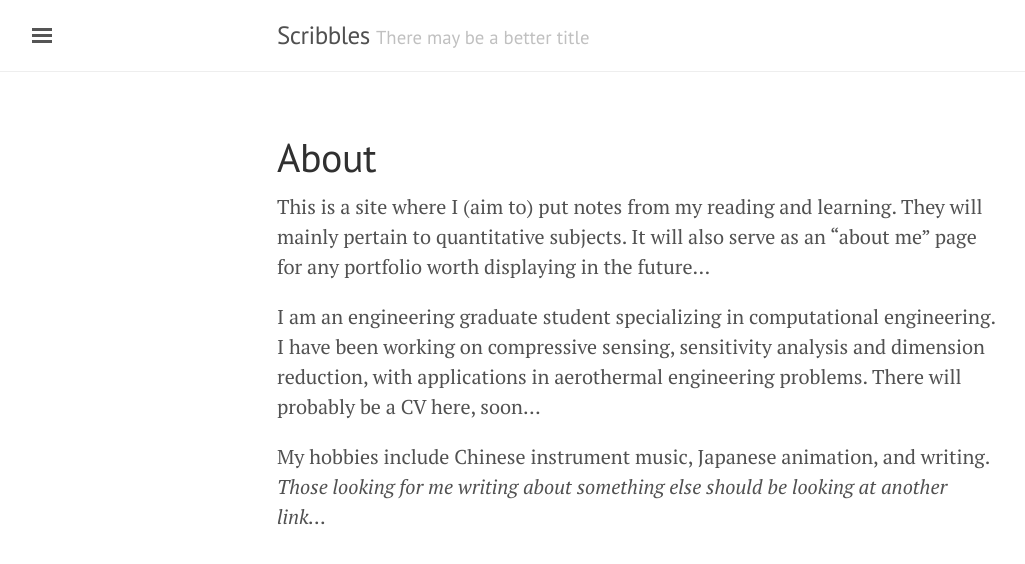
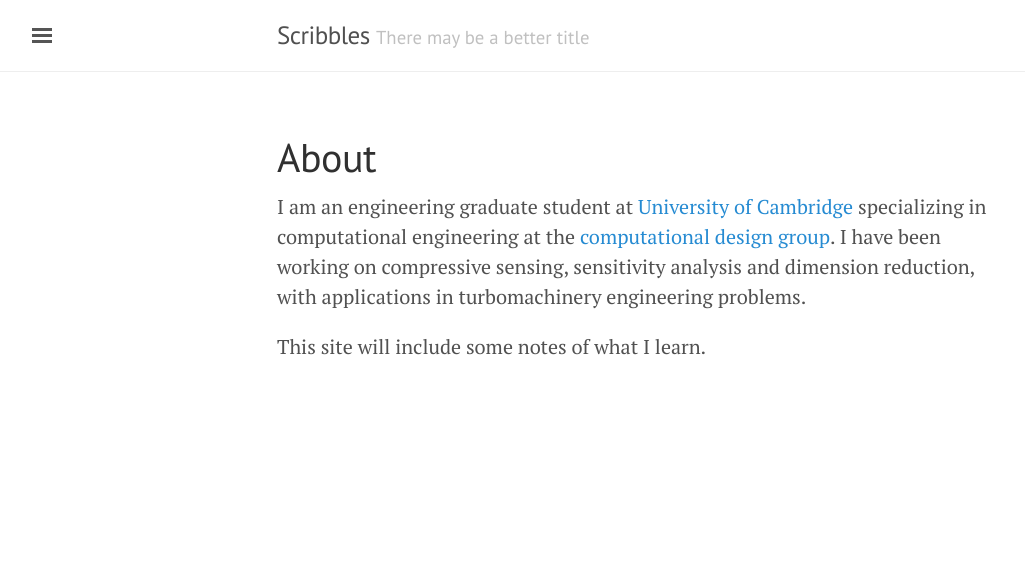
Before and after one commit to ncywong/ncywong, a Jekyll site: the page built from about.md, in a window 1280 px wide. Shown: the top 564 px of the page, without its empty margins (3-1028 px from the left). Built offline with Jekyll 4.4.1, drawn with Linux system fonts in a browser that asks for light colours.

Commit message:
update about

```diff
--- a/about.md
+++ b/about.md
@@ -3,8 +3,6 @@ layout: page
 title: About
 ---
 
-This is a site where I (aim to) put notes from my reading and learning. They will mainly pertain to quantitative subjects. It will also serve as an "about me" page for any portfolio worth displaying in the future...
+I am an engineering graduate student at [University of Cambridge](http://www.eng.cam.ac.uk/) specializing in computational engineering at the [computational design group](https://www-edc.eng.cam.ac.uk/research/computationaldesign/). I have been working on compressive sensing, sensitivity analysis and dimension reduction, with applications in turbomachinery engineering problems.
 
-I am an engineering graduate student specializing in computational engineering. I have been working on compressive sensing, sensitivity analysis and dimension reduction, with applications in aerothermal engineering problems. There will probably be a CV here, soon...
-
-My hobbies include Chinese instrument music, Japanese animation, and writing. *Those looking for me writing about something else should be looking at another link...*
+This site will include some notes of what I learn.
```
